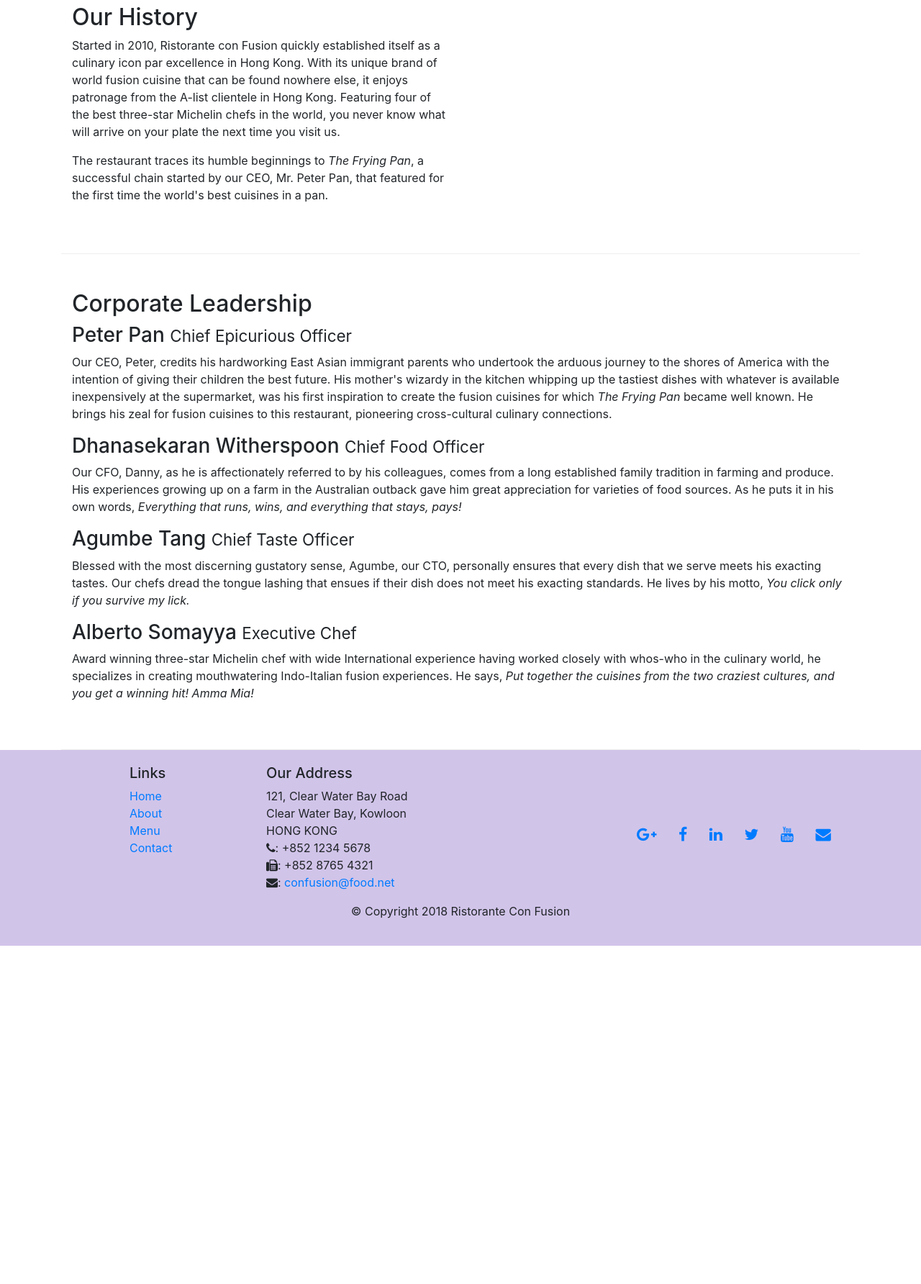
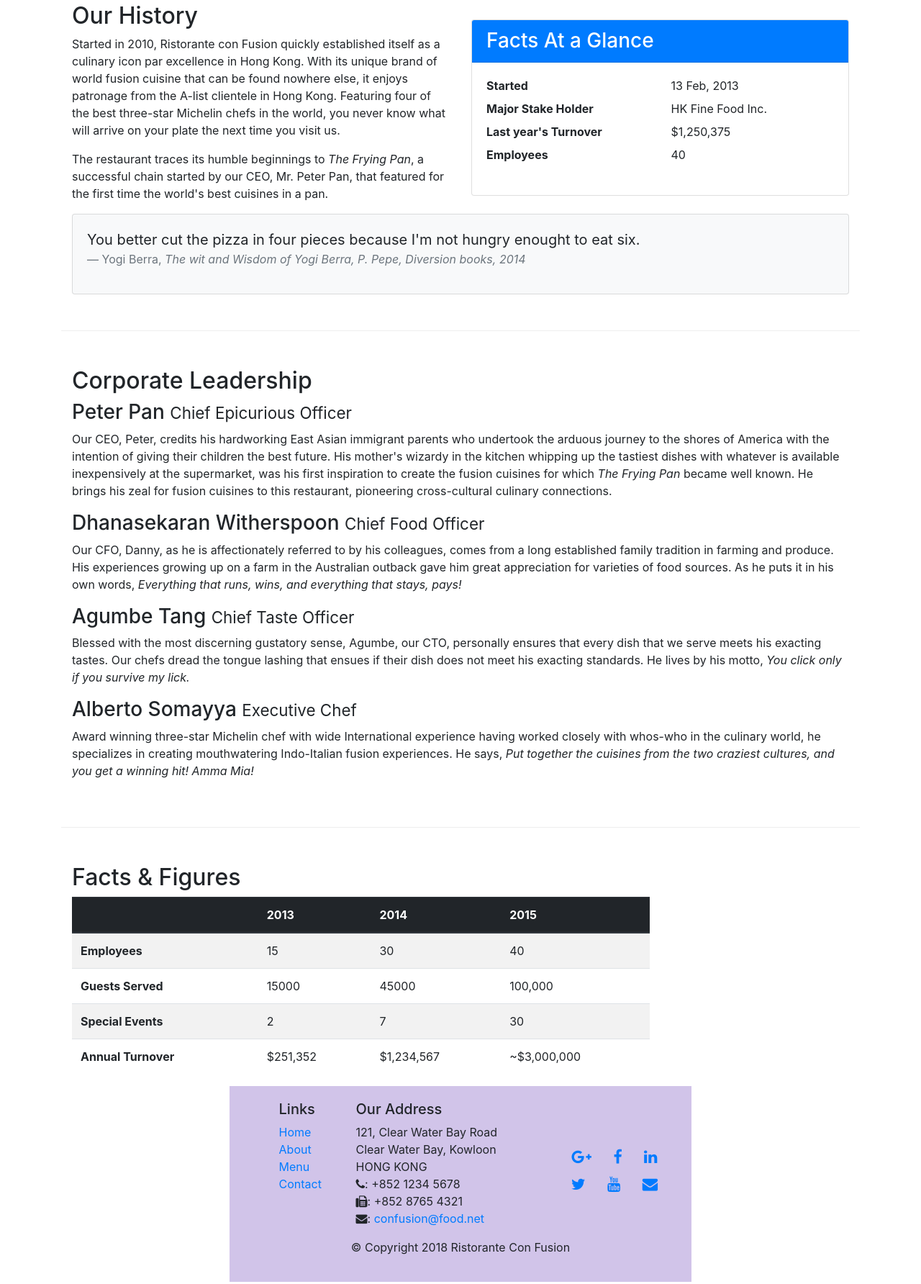
Before and after one commit to vishmanj/bootstrap-coursera, a website: page aboutus.html in a window 1280 px wide. Shown: the part 489-2273 px from the top of the page at 72% size. Before the commit the page ends 1803 px from the top, so only its background shows below. Drawn offline with nearby package versions, Linux system fonts and the light colour scheme.

Commit message:
Tables and Cards

```diff
--- a/aboutus.html
+++ b/aboutus.html
@@ -63,7 +63,32 @@
                 <p>Started in 2010, Ristorante con Fusion quickly established itself as a culinary icon par excellence in Hong Kong. With its unique brand of world fusion cuisine that can be found nowhere else, it enjoys patronage from the A-list clientele in Hong Kong.  Featuring four of the best three-star Michelin chefs in the world, you never know what will arrive on your plate the next time you visit us.</p>
                 <p>The restaurant traces its humble beginnings to <em>The Frying Pan</em>, a successful chain started by our CEO, Mr. Peter Pan, that featured for the first time the world's best cuisines in a pan.</p>
             </div>
-            <div>
+            <div class="col-sm">
+                <div class="card">
+                    <h3 class="card-header bg-primary text-white">Facts At a Glance</h3>
+                    <div class="card-body">
+                        <dl class="row">
+                        <dt class="col-6">Started</dt>
+                        <dd class="col-6">13 Feb, 2013</dd>
+                        <dt class="col-6">Major Stake Holder</dt>
+                        <dd class="col-6">HK Fine Food Inc.</dd>
+                        <dt class="col-6">Last year's Turnover</dt>
+                        <dd class="col-6">$1,250,375</dd>
+                        <dt class="col-6">Employees</dt>
+                        <dd class="col-6">40</dd>
+                        </dl>
+                    </div>
+                </div>
+            </div>
+            <div class="col-12">
+                <div class="card card-body bg-light">
+                    <blockquote class="blockquote">
+                        <p class="mb-0">You better cut the pizza in four pieces because I'm not hungry enought to eat six.</p>
+                        <footer class="blockquote-footer">Yogi Berra,
+                            <cite title="source Title">The wit and Wisdom of Yogi Berra, P. Pepe, Diversion books, 2014 </cite>
+                        </footer>
+                    </blockquote>
+                </div>
             </div>
         </div>
 
@@ -81,7 +106,48 @@
                 <p>Award winning three-star Michelin chef with wide International experience having worked closely with whos-who in the culinary world, he specializes in creating mouthwatering Indo-Italian fusion experiences. He says, <em>Put together the cuisines from the two craziest cultures, and you get a winning hit! Amma Mia!</em></p>
             </div>
        </div>
-
+        <div class="row row-content">
+            <div class="col-12 col-sm-9">
+                <h2> Facts &amp; Figures </h2>
+                <div class="table-responsive">
+                <table class="table table-striped">
+                    <thead class="thead-dark">
+                        <tr>
+                            <th>&nbsp;</th>
+                            <th>2013</th>
+                            <th>2014</th>
+                            <th>2015</th>
+                        </tr>
+                    </thead>
+                    <tbody>
+                        <tr>
+                            <th>Employees</th>
+                            <td>15</td>
+                            <td>30</td>
+                            <td>40</td>
+                        </tr>
+                        <tr>
+                            <th>Guests Served</th>
+                            <td>15000</td>
+                            <td>45000</td>
+                            <td>100,000</td>
+                        </tr>
+                        <tr>
+                            <th>Special Events</th>
+                            <td>2</td>
+                            <td>7</td>
+                            <td>30</td>
+                        </tr>
+                        <tr>
+                            <th>Annual Turnover</th>
+                            <td>$251,352</td>
+                            <td>$1,234,567</td>
+                            <td>~$3,000,000</td>
+                        </tr>
+                    </tbody>
+                </table>
+            </div>
+            <div class="col-12 col-sm-3"></div>
     </div>
 
     <footer class="footer">
@@ -93,7 +159,7 @@
                         <li><a href="./index.html">Home</a></li>
                         <li><a href="#">About</a></li>
                         <li><a href="#">Menu</a></li>
-                        <li><a href="#">Contact</a></li>
+                        <li><a href="./contactus.html">Contact</a></li>
                     </ul>
                 </div>
                 <div class="col-7 col-sm-5">
```
Also changed, not shown: contactus.html (+2 -2 lines), index.html (+1 -1 lines).
